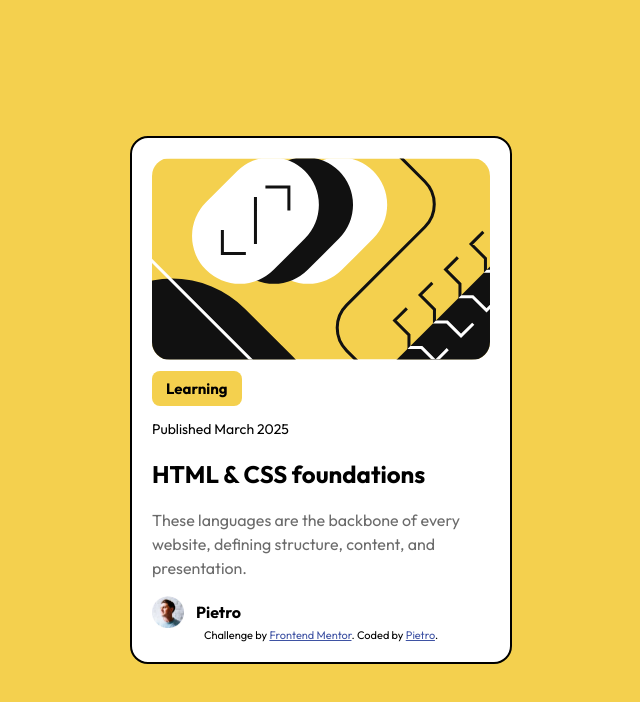
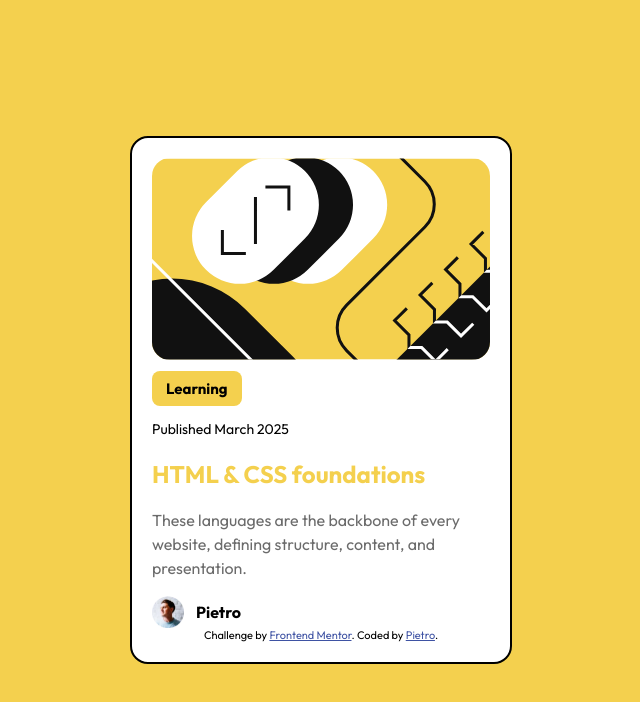
Before and after one commit to pietrodev01/01-Blog-Preview-Card, a plain HTML site: page index.html in a window 1280 px wide. In both pictures the pointer is over the element "HTML & CSS foundations". Shown: the whole page, without its empty margins (319-959 px from the left). Drawn offline with Linux system fonts and the light colour scheme.

Commit message:
added hover effect to h1

```diff
--- a/blogpreview.css
+++ b/blogpreview.css
@@ -6,6 +6,8 @@ span,
 .attribution {
   font-family: "Outfit", sans-serif;
 }
+
+/********** Cards **********/
 
 body {
   background-color: #f4d04e;
@@ -64,6 +66,10 @@ body {
   line-height: 150%;
 }
 
+.title:hover {
+  color: #f4d04e;
+}
+
 .text-desc {
   font-size: 16px;
   line-height: 150%;
```
